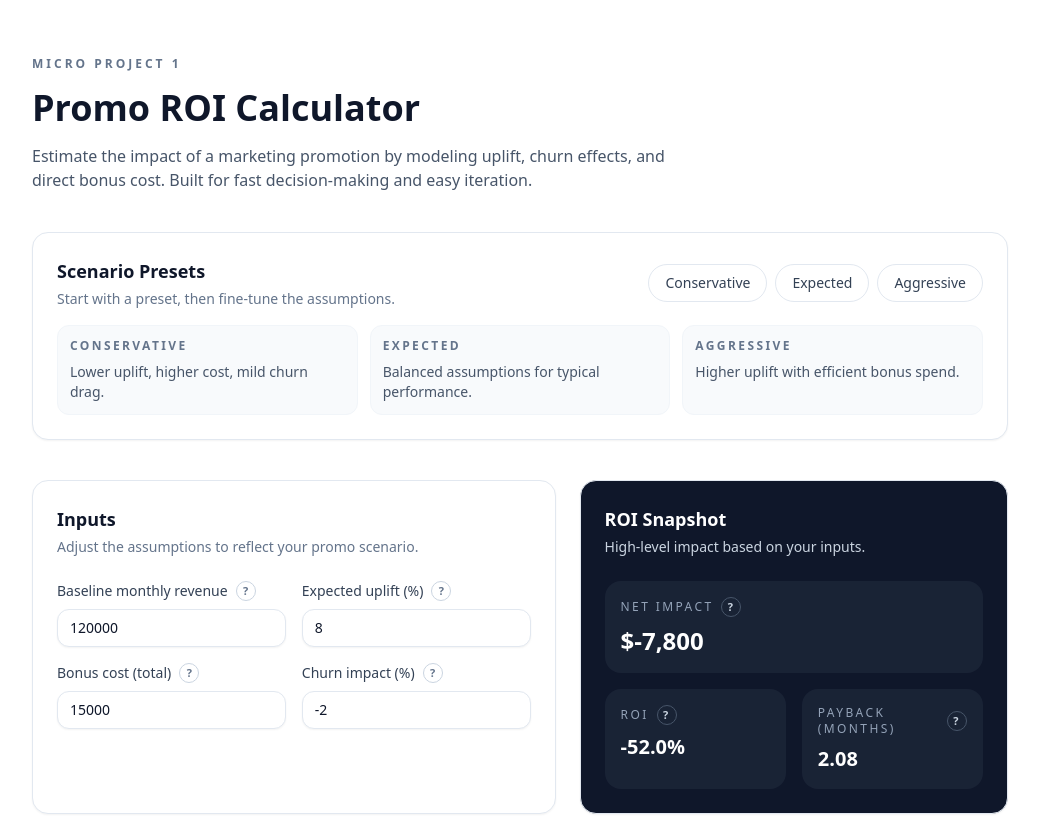
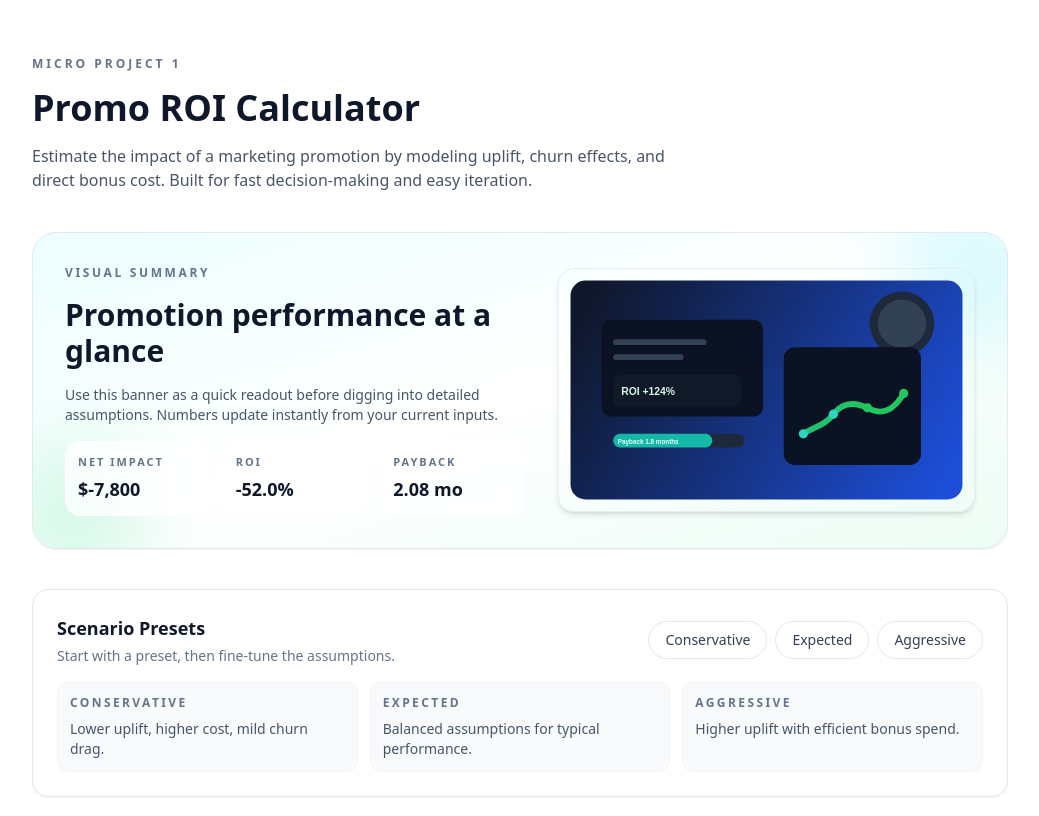
Before and after one commit to mansivachhani/promo-roi-calculator, a Next.js app: page / in a window 1280 px wide. Shown: the top 816 px of the page, without its empty margins (120-1159 px from the left). Built offline with nearby package versions, Linux system fonts and the light colour scheme.

Commit message:
Add interactive visual banner and hero graphics

```diff
--- a/src/app/page.tsx
+++ b/src/app/page.tsx
@@ -122,6 +122,60 @@ export default function Home() {
           and easy iteration.
         </p>
       </header>
+
+      <section className="relative overflow-hidden rounded-3xl border border-slate-200 bg-gradient-to-br from-cyan-50 via-white to-emerald-50 p-6 shadow-sm sm:p-8">
+        <div className="absolute -right-12 -top-12 h-40 w-40 rounded-full bg-cyan-200/40 blur-2xl" />
+        <div className="absolute -bottom-10 -left-8 h-36 w-36 rounded-full bg-emerald-200/50 blur-2xl" />
+        <div className="relative grid items-center gap-8 lg:grid-cols-[1.05fr_0.95fr]">
+          <div className="space-y-4">
+            <p className="text-xs font-semibold uppercase tracking-[0.22em] text-slate-500">
+              Visual Summary
+            </p>
+            <h2 className="text-2xl font-semibold text-slate-900 sm:text-3xl">
+              Promotion performance at a glance
+            </h2>
+            <p className="max-w-xl text-sm text-slate-600">
+              Use this banner as a quick readout before digging into detailed
+              assumptions. Numbers update instantly from your current inputs.
+            </p>
+            <div className="grid gap-3 sm:grid-cols-3">
+              <div className="rounded-2xl border border-white/80 bg-white/80 p-3 backdrop-blur">
+                <p className="text-[11px] font-semibold uppercase tracking-[0.18em] text-slate-500">
+                  Net Impact
+                </p>
+                <p className="mt-1 text-lg font-semibold text-slate-900">
+                  ${results.netImpact.toLocaleString(undefined, { maximumFractionDigits: 0 })}
+                </p>
+              </div>
+              <div className="rounded-2xl border border-white/80 bg-white/80 p-3 backdrop-blur">
+                <p className="text-[11px] font-semibold uppercase tracking-[0.18em] text-slate-500">
+                  ROI
+                </p>
+                <p className="mt-1 text-lg font-semibold text-slate-900">
+                  {results.roi.toFixed(1)}%
+                </p>
+              </div>
+              <div className="rounded-2xl border border-white/80 bg-white/80 p-3 backdrop-blur">
+                <p className="text-[11px] font-semibold uppercase tracking-[0.18em] text-slate-500">
+                  Payback
+                </p>
+                <p className="mt-1 text-lg font-semibold text-slate-900">
+                  {results.upliftRevenue + results.churnImpact > 0
+                    ? `${results.payback.toFixed(2)} mo`
+                    : "N/A"}
+                </p>
+              </div>
+            </div>
+          </div>
+          <div className="relative">
+            <img
+              src="/promo-banner.svg"
+              alt="Promotional ROI dashboard graphic"
+              className="w-full rounded-2xl border border-slate-200/70 shadow-md"
+            />
+          </div>
+        </div>
+      </section>
 
       <section className="rounded-2xl border border-slate-200 bg-white p-6 shadow-sm">
         <div className="flex flex-wrap items-center justify-between gap-4">
```
Also changed, not shown: public/promo-banner.svg (added).
